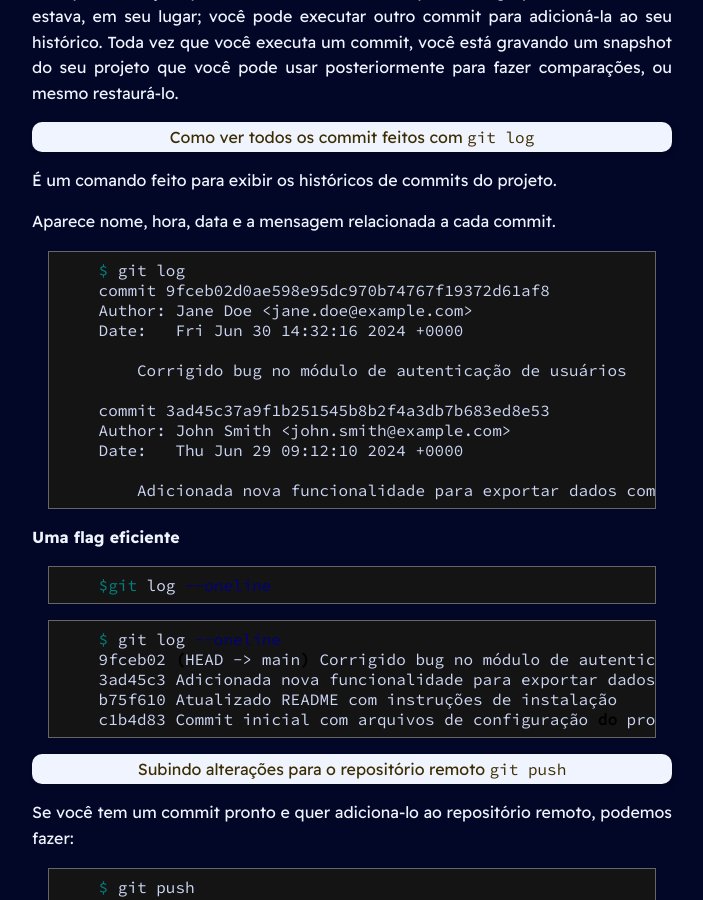
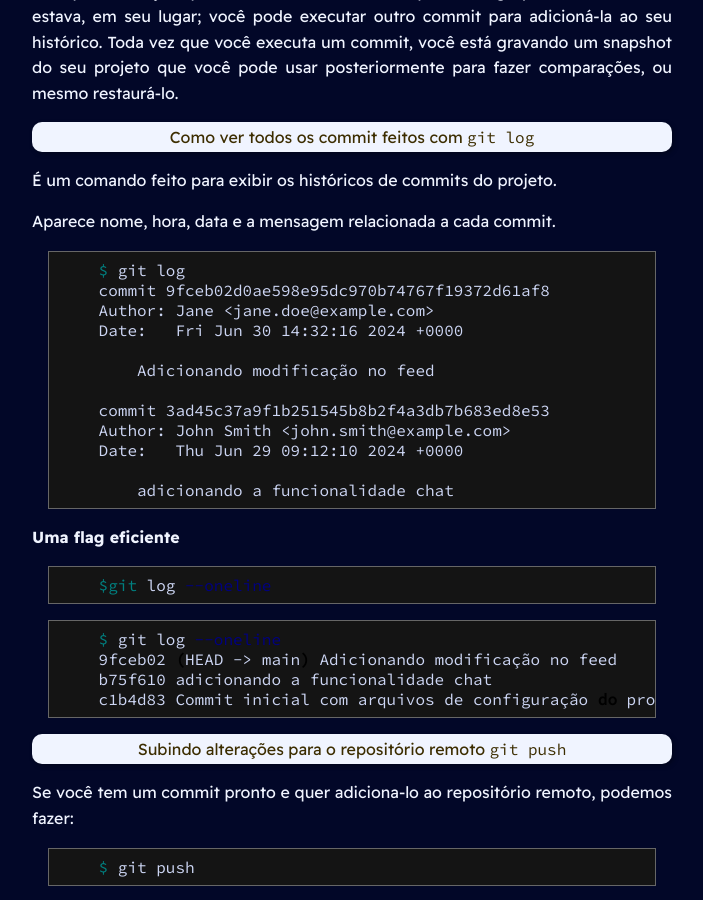
Before and after one commit to PETCC-UFRN/minicurso-linux-git, a Jekyll site: the page built from terceiroDia.md, in a window 1280 px wide and 900 px high, scrolled down 14126 px. Shown: the whole window, without its empty margins (288-991 px from the left). Built offline with Jekyll 4.4.1, drawn with Linux system fonts in a browser that asks for light colours; some of the changed text lies outside the part shown.

Commit message:
modificação do exemplo do terceiro dia

````diff
--- a/terceiroDia.md
+++ b/terceiroDia.md
@@ -152,6 +152,7 @@
 O nome "Git" tem uma origem curiosa. Em uma entrevista, Linus Torvalds explicou sarcasticamente que ele nomeia todos os seus projetos em sua homenagem, sendo "Linux" o primeiro e "git" o segundo. Na gíria britânica, "git" significa "pessoa desagradável". Além disso, há uma interpretação alternativa em que "Git" pode significar "Global Information Tracker" quando você estiver de bom humor. Para mais detalhes, você pode consultar o manual do Git no terminal usando o comando `man git`.
 
 ### Git como um Versionador
+
 <img style="display: block;margin: 0 auto;" src="https://hackmd.io/_uploads/SJpghZzrA.png" width="70%">
 
 O Git é um dos sistemas de controle de versão mais utilizados no mundo, conhecido por ser:
@@ -241,15 +242,17 @@
 #### Lidando com o git
 ##### Inicializando o git no repositório `git init`.
 
-
-    $ cd new_repository
+```sh
+    $ cd OneDrive/Documentos/projeto
     $ git init
+```
 
 Agora, temos um subdiretório chamado .git que contém todos os arquivos necessários de seu repositório – um esqueleto de repositório Git. Nada em seu projeto é monitorado ainda.
+
 ```sh
-$ cd OneDrive/Documentos/projeto
-/OneDrive/Documentos/projeto$ git init
-Initialized empty Git repository in /home/anna/OneDrive/Documentos/projeto/.git/
+    $ cd OneDrive/Documentos/projeto
+    $ git init
+    Initialized empty Git repository in /home/anna/OneDrive/Documentos/projeto/.git/
 ```
 **Gravando alterações em seu repositório**
 
@@ -271,29 +274,29 @@
     Your branch is up-to-date with 'origin/master'.
     nothing to commit, working directory clean
 ```
-Digamos que você adiciona um novo arquivo no seu projeto, um simples arquivo README. Se o arquivo não existia antes, e você executar git status, você verá seu arquivo não rastreado da seguinte forma:
+Digamos que você adiciona um novo arquivo no seu projeto, um simples arquivo chamado chat. Se o arquivo não existia antes, e você executar git status, você verá seu arquivo não rastreado da seguinte forma:
 
 ```sh
-    $ echo 'My Project' > README
+    $ echo 'código do chat' > chat
     $ git status
     On branch master
     Your branch is up-to-date with 'origin/master'.
     Untracked files:
     (use "git add <file>..." to include in what will be committed)
 
-        README
+        chat
 
     nothing added to commit but untracked files present (use "git add" to track)
 ```
 
 
-Nós queremos incluir esse arquivo README, então vamos rastreá-lo.
+Nós queremos incluir esse arquivo 'chat', então vamos rastreá-lo.
 
 
 ##### Rastreando arquivos novos
 Para começar a rastrear um novo arquivo, você deve usar o comando git add
 ```sh
-    $ git add README
+    $ git add chat
 ```
 Executando o comando status novamente, você pode ver que seu README agora está sendo rastreado e preparado (staged) para o commit:
 ```sh
@@ -303,14 +306,14 @@
     Changes to be committed:
       (use "git reset HEAD <file>..." to unstage)
 
-        new file:   README
+        new file:   chat
 ```
 É possível saber que o arquivo está preparado porque ele aparece sob o título “Changes to be committed”. Se você fizer um commit neste momento, a versão do arquivo que existia no instante em que você executou git add, é a que será armazenada no histórico de snapshots.
 
 #### Preparando Arquivos Modificados (Adicionando arquivos modificados à staging area)
 Vamos modificar um arquivo que já está sendo rastreado.
 
-Se modificarmos o CONTRIBUTING.md que já era rastreado, e executarmos o `git status`, teremos isso:
+Se por exemplo adicionarmos mais uma linha de código ao arquivo 'feed' que já era rastreado e estava dentro do projeto, e executarmos o `git status`, teremos isso:
 ```sh
     $ git status
     On branch master
@@ -318,13 +321,13 @@
     Changes to be committed:
       (use "git reset HEAD <file>..." to unstage)
 
-        new file:   README
+        new file:   chat
 
     Changes not staged for commit:
       (use "git add <file>..." to update what will be committed)
       (use "git checkout -- <file>..." to discard changes in working directory)
 
-        modified:   CONTRIBUTING.md
+        modified:   feed
 ```
 Isso significa que o arquivo rastreado foi modificado no diretório mas ainda não foi mandado para o stage (preparado).
 
@@ -332,15 +335,15 @@
 
 Pode ser útil pensar nesse comando mais como “adicione este conteúdo ao próximo commit”.
 ```sh
-    $ git add CONTRIBUTING.md
+    $ git add .
     $ git status
     On branch master
     Your branch is up-to-date with 'origin/master'.
     Changes to be committed:
       (use "git reset HEAD <file>..." to unstage)
 
-        new file:   README
-        modified:   CONTRIBUTING.md
+        new file:   chat
+        modified:   feed
 ```
 
 ##### Fazendo o **commit** do que foi feito `git commit`.
@@ -365,16 +368,16 @@
 ```sh
     $ git log
     commit 9fceb02d0ae598e95dc970b74767f19372d61af8
-    Author: Jane Doe <jane.doe@example.com>
+    Author: Jane <jane.doe@example.com>
     Date:   Fri Jun 30 14:32:16 2024 +0000
 
-        Corrigido bug no módulo de autenticação de usuários
+        Adicionando modificação no feed
 
     commit 3ad45c37a9f1b251545b8b2f4a3db7b683ed8e53
     Author: John Smith <john.smith@example.com>
     Date:   Thu Jun 29 09:12:10 2024 +0000
 
-        Adicionada nova funcionalidade para exportar dados como CSV
+        adicionando a funcionalidade chat
 ```
 **Uma flag eficiente**
 ```sh
@@ -383,9 +386,8 @@
 
 ```sh
     $ git log --oneline
-    9fceb02 (HEAD -> main) Corrigido bug no módulo de autenticação de usuários
-    3ad45c3 Adicionada nova funcionalidade para exportar dados como CSV
-    b75f610 Atualizado README com instruções de instalação
+    9fceb02 (HEAD -> main) Adicionando modificação no feed
+    b75f610 adicionando a funcionalidade chat
     c1b4d83 Commit inicial com arquivos de configuração do projeto
 ```
 ##### Subindo alterações para o repositório remoto `git push`
````
Also changed, not shown: other parts of terceiroDia.md (+1 -1 lines).
